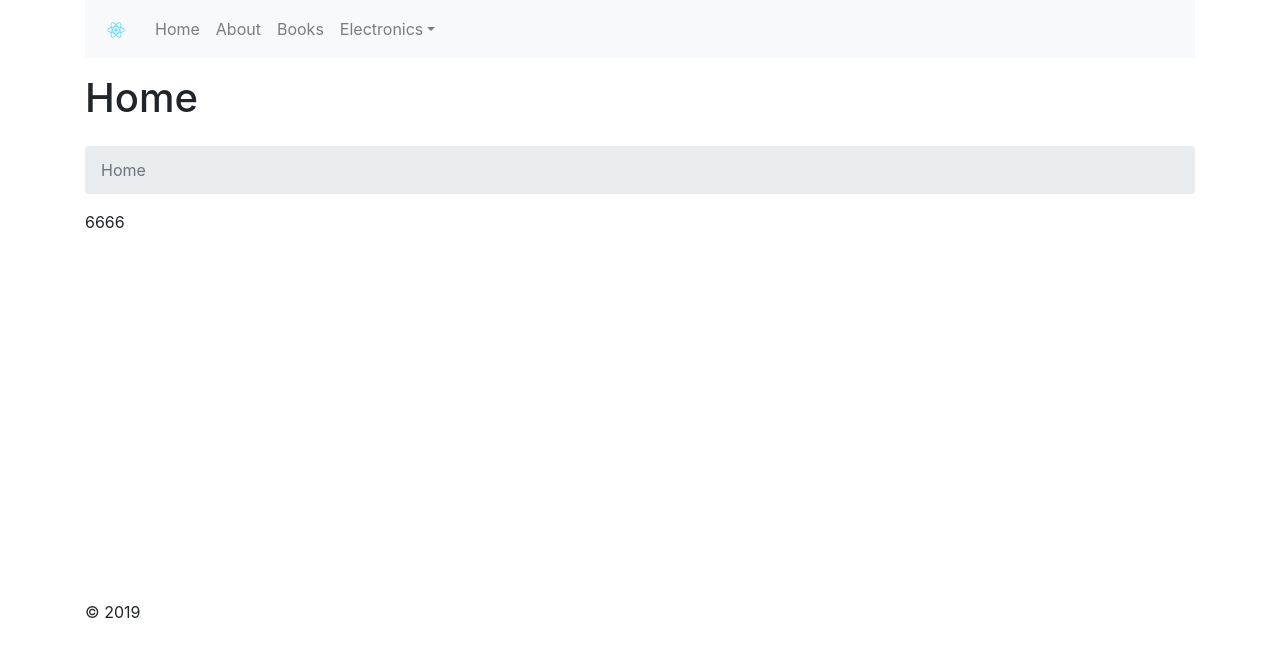
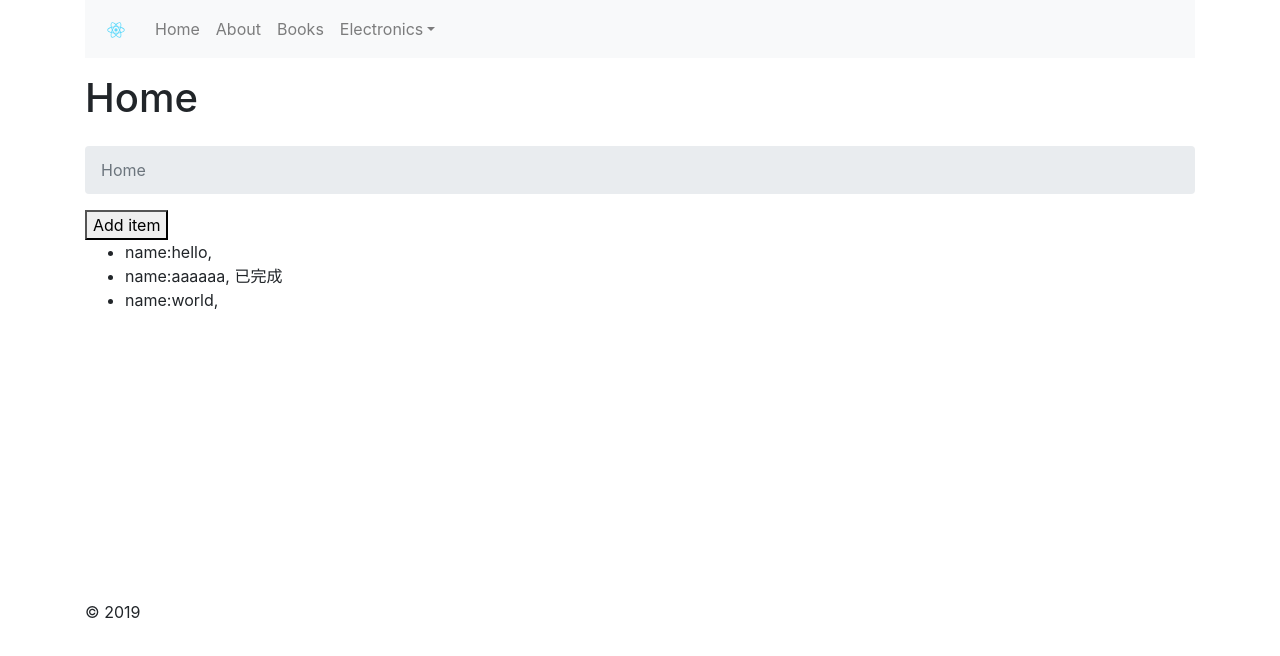
Before and after one commit to hsinhuachen/react-test, a React (Create React App) app: page / in a window 1280 px wide. Shown: the top 656 px of the page. Built offline with nearby package versions, Linux system fonts and the light colour scheme.

Commit message:
add list component

```diff
--- /dev/null
+++ b/src/list/list.js
@@ -0,0 +1,56 @@
+import React, { Component } from 'react';
+
+class Todolist extends Component {
+	constructor (props) {
+	    super(props);
+
+	    this.onClick = this.onClick.bind(this);
+
+	    // 設定 state
+	    this.state = {
+	      todos: [
+	        {id: 1, name: 'hello', completed: false},
+	        {id: 2, name: 'aaaaaa', completed: true},
+	        {id: 3, name: 'world', completed: false}
+	      ]
+	    }
+	}
+
+	onClick() {
+	    // 亂數隨機產生一個 id
+	    var newId = Math.floor(Math.random()*500);
+
+	    // 設定 state
+	    this.setState({
+
+	      // ES6 語法，就等於是把 todos 新增一個 item
+	      todos: [
+	        ...this.state.todos,
+	        {id: newId, name: '我是' + newId, completed: false}
+	      ]
+	    })
+	}
+
+	render() {
+		let todos = this.state.todos;
+
+		return (
+			<div className="todolist">
+				<button onClick={this.onClick}>Add item</button>
+		        <ul>
+		          {
+		            todos.map((todo) => {
+		              return (
+		                <li>
+		                  name:{todo.name}, {todo.completed ? '已完成' : ''}
+		                </li>
+		              );
+		            })
+		          }
+		        </ul>
+		    </div>
+		);
+	}
+}
+
+export { Todolist };
--- a/src/pages.js
+++ b/src/pages.js
@@ -1,6 +1,7 @@
 import React from 'react';
 import { renderRoutes } from 'react-router-config';
 import { Breadcrumb } from './components';
+import { Todolist } from './list/list';
 import { rootPath } from './routes';
 
 /**
@@ -11,7 +12,7 @@ const Home = ({ location }) => {
     <div>
       <h1 className="py-3">Home</h1>
       <Breadcrumb locationPath={location.pathname} />
-      <p>6666</p>
+      <Todolist />
     </div>
   );
 };
```
Also changed, not shown: src/App.js (indentation only).
